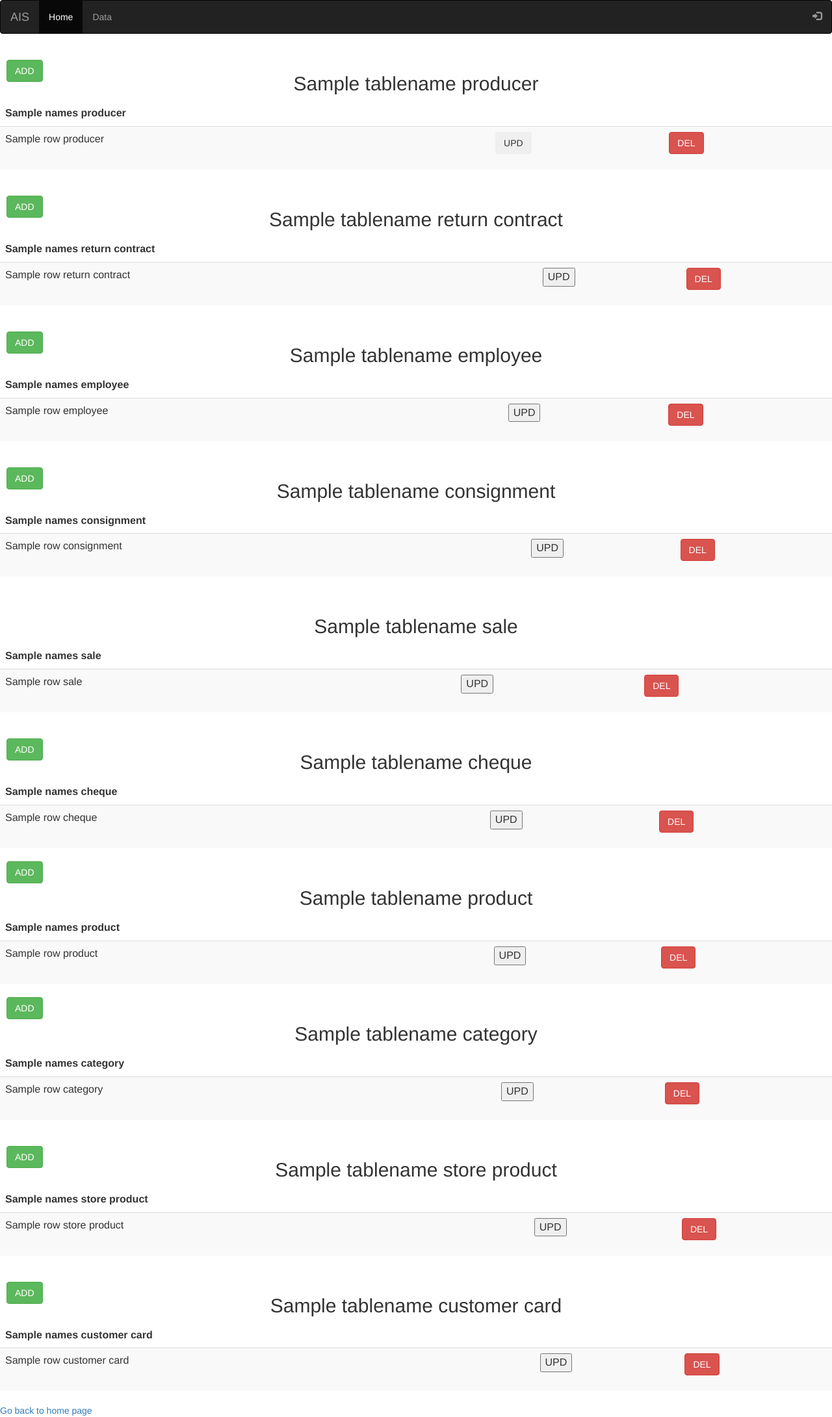
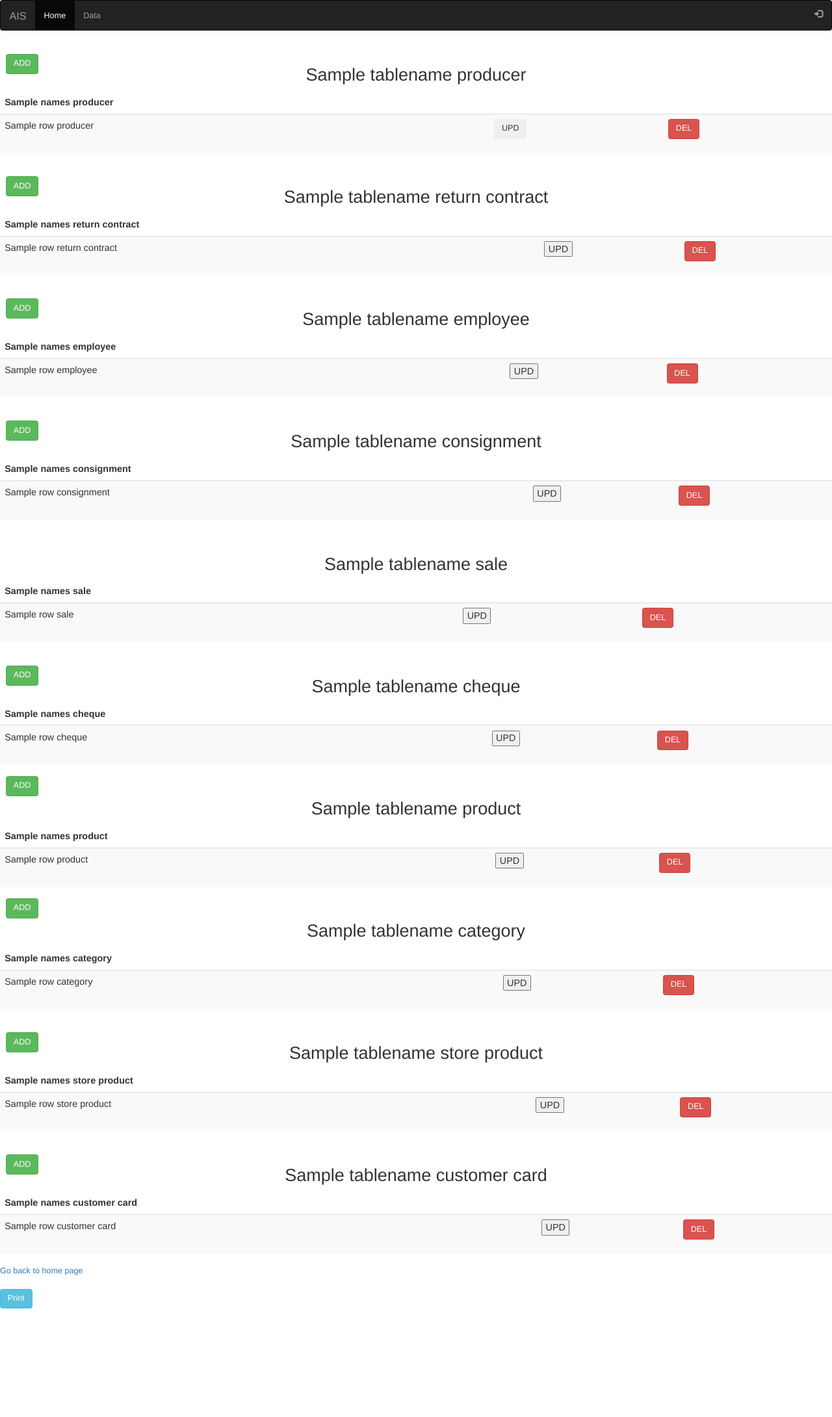
Before and after one commit to okuzan/AIS, a Flask app: template appdir/templates/admin_allData.html in a window 1280 px wide. Shown: the whole page at 65% size. After the commit the page ends 2013 px from the top, so only its background shows below. Run offline with Flask 2, Linux system fonts and the light colour scheme; the template is opened without the code that fills it: most values are stand-ins (such as "Sample title", 1, 10 or a date in 2020); some libraries are stand-ins or nearby versions.

Commit message:
zoom to fit tables

```diff
--- a/appdir/templates/admin_allData.html
+++ b/appdir/templates/admin_allData.html
@@ -8,6 +8,13 @@
         border: 2px solid green;
     }
 
+    body {
+        color: #536482;
+        background-color: white;
+        zoom: 90%;
+    }
+
+
 </style>
 {% extends "base.html" %}
 
@@ -16,7 +23,7 @@
     <form action="/producer">
         <button style="float: right; position: absolute" type="submit" class="btn btn-success center">ADD</button>
     </form>
-    <h2 class="text-center m-3">{{ tablenameProducer }}</h2>
+    <h2 class="text-center m-3 container-fluid">{{ tablenameProducer }}</h2>
     <table class="table table-striped">
         <thead>
 
@@ -98,7 +105,7 @@
         <button style="float: right; position: absolute" type="submit" class="btn btn-success center">ADD</button>
     </form>
     <h2 class="text-center m-3">{{ tablenameEmployee }}</h2>
-    <table class="table table-striped">
+    <table class="table table-striped container-fluid">
         <thead>
         {% for nameEmployee in namesEmployee %}
             <td><strong>{{ nameEmployee }}</strong></td>
@@ -418,5 +425,9 @@
     </table>
 
     <a href="/">Go back to home page</a>
+    <br>
+    <br>
+    {#    onclick="window.print();return false;" />#}
+    <button type="button" class="btn btn-info" onclick="window.print()">Print</button>
 
 {% endblock %}
--- a/appdir/templates/base.html
+++ b/appdir/templates/base.html
@@ -2,6 +2,11 @@
     .navbar-texty {
         position: absolute;
         top: 13px;
+    }
+
+    .navbarclass {
+        width: 100%;
+        white-space: nowrap;
     }
 </style>
 
@@ -9,6 +14,7 @@
 {% block title %}AIS{% endblock %}
 
 {% block navbar %}
+    <div class="navbarclass">
         <nav class="navbar navbar-inverse">
             <div class="container-fluid text-center">
                 <div class="navbar-header">
@@ -30,13 +36,16 @@
                 <ul class="nav navbar-nav navbar-right">
                     {% if current_user.is_authenticated %}
                         {% if current_user.has_roles('Manager') %}
-                        <li class="navbar-texty"><p style="color:whitesmoke"> {{ current_user.email }} (Manager) </p>
+                            <li class="navbar-texty"><p style="color:whitesmoke"> {{ current_user.email }}
+                                (Manager) </p>
                             </li>
-                        <li><a href={{ url_for('user.logout') }}><span class="glyphicon glyphicon-log-out"></span></a>
+                            <li><a href={{ url_for('user.logout') }}><span
+                                    class="glyphicon glyphicon-log-out"></span></a>
                             </li>
                         {% else %}
                             <li class="navbar-texty"><p style="color:whitesmoke"> {{ current_user.email }} </p></li>
-                        <li><a href={{ url_for('user.logout') }}><span class="glyphicon glyphicon-log-out"></span></a>
+                            <li><a href={{ url_for('user.logout') }}><span
+                                    class="glyphicon glyphicon-log-out"></span></a>
                             </li>
                         {% endif %}
                     {% else %}
@@ -47,6 +56,7 @@
                 </ul>
             </div>
         </nav>
+    </div>
     <div>
         {% for category, message in get_flashed_messages(with_categories=True) %}
             <div class="alert alert-{{ category }}" role="alert" hidden="true">
```
Lines whose indentation alone changed are shown as unchanged.
